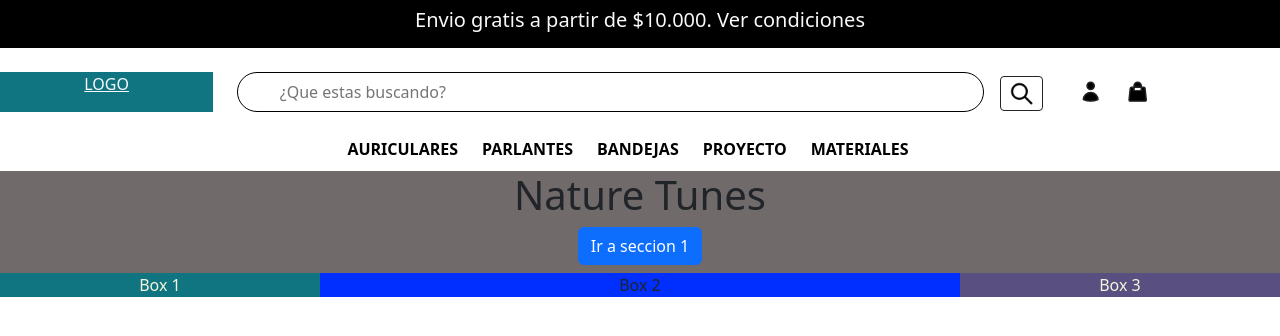
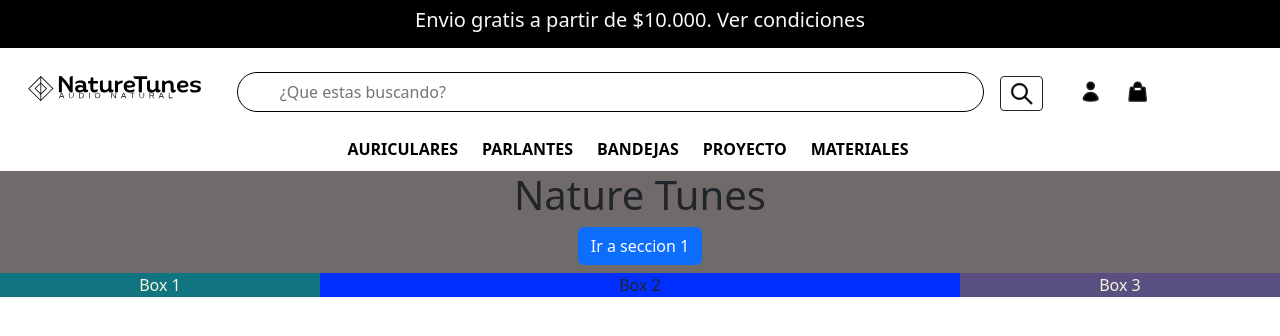
Before and after one commit to MaxiPrandi/NatureTunes, a React (Vite) app in the folder Front/: page / in a window 1280 px wide. Shown: the top 336 px of the page. Built offline with nearby package versions, Linux system fonts and the light colour scheme.

Commit message:
subo navbar

```diff
--- a/Front/src/partials/Navbar.jsx
+++ b/Front/src/partials/Navbar.jsx
@@ -13,9 +13,12 @@ function NavBar() {
                     <Link to='/' className="text-decoration-none text-light ">  Ver condiciones</Link>
                 </h5>
             </Row>
+
             <Row className="mt-3">
-                <Col md={2} className="box1 mt-2">
-                    <Link to="/" className="text-light">LOGO</Link>
+                <Col md={2} className=" mt-2">
+                    <Link to="/" className="text-light">
+                        <img src="./src/assets/images/monochrome-black.svg" className="mt-1 ms-3" alt="logo" />
+                    </Link>
                 </Col>
                 <Col md={8} className="mt-2 ">
 
@@ -36,7 +39,7 @@ function NavBar() {
                     </div>
                 </Col>
             </Row>
-
+{/* Links de Navbar */}
             <div className='links'>
                 <Link to='/seccion1' className="me-4 linkk">AURICULARES</Link>
                 <Link to='/seccion1' className="me-4 linkk">PARLANTES</Link>
```
Also changed, not shown: Front/src/assets/Images/monochrome-black.svg (added).
